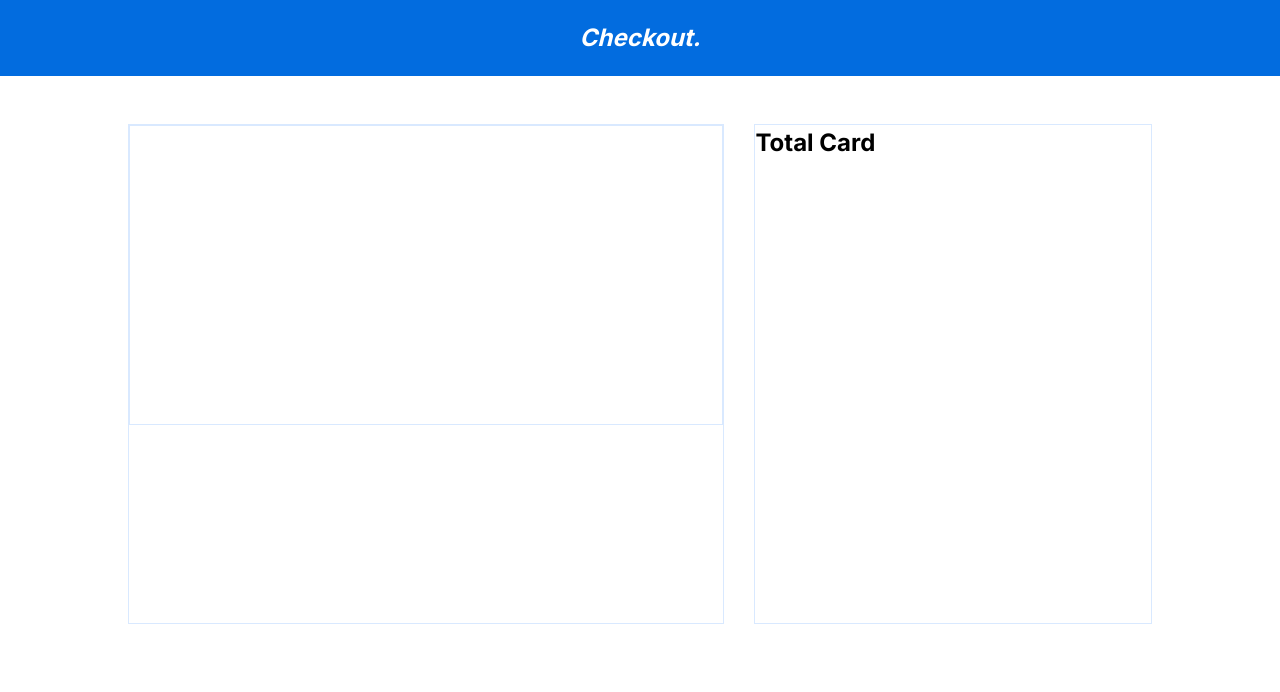
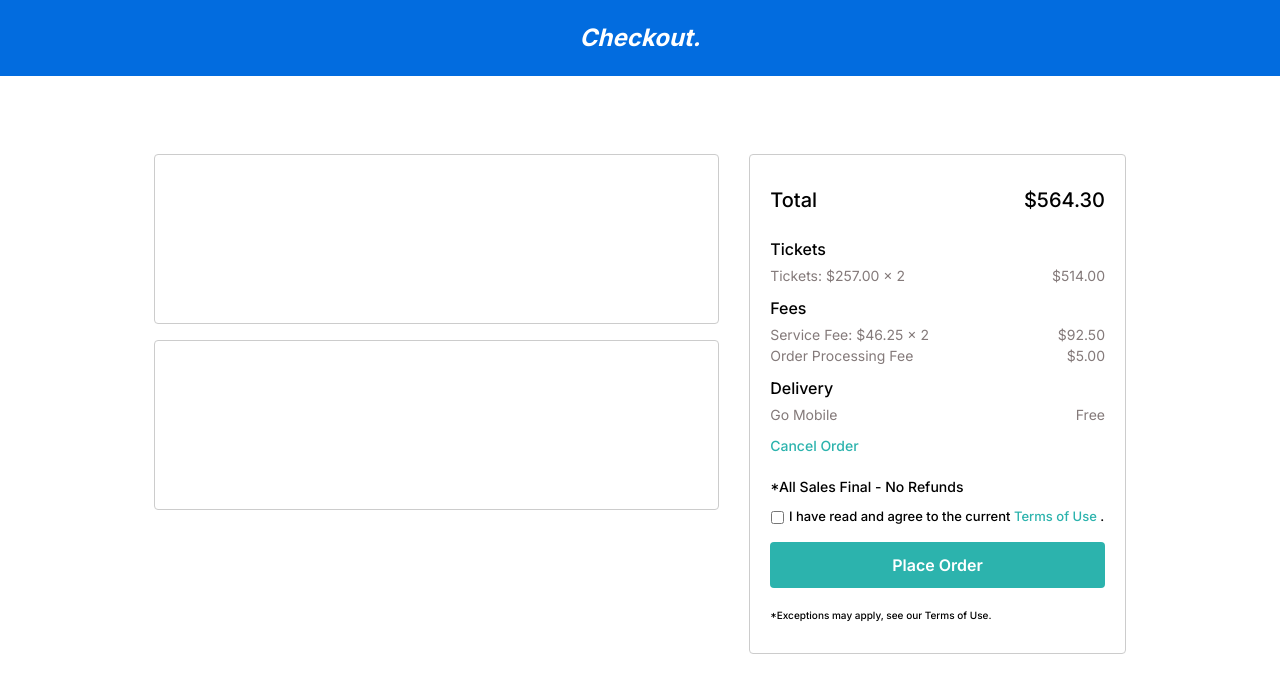
Before and after one commit to joshtom/ticketing-system, a React (Create React App) app: page /checkout in a window 1280 px wide. Shown: the top 692 px of the page. Built offline with nearby package versions, Linux system fonts and the light colour scheme.

Commit message:
Complete total section

```diff
--- a/src/components/Button/Button.module.scss
+++ b/src/components/Button/Button.module.scss
@@ -28,6 +28,7 @@
   }
   &:hover,
   &:focus-within {
-    transform: translateY(-2px);
+    transform: translateY(-3px);
+    opacity: 0.7;
   }
 }
--- a/src/pages/Checkout/Checkout.module.scss
+++ b/src/pages/Checkout/Checkout.module.scss
@@ -2,34 +2,117 @@
 .Checkout {
   width: 100%;
   background: transparent;
-  height: 80vh;
 
   &__container {
     width: 100%;
+    max-width: 1036px;
     height: auto;
     background-color: transparent;
     display: grid;
     grid-template-columns: 1.5fr 1fr;
     gap: 30px;
-    margin-top: 2rem;
-    padding: 1rem 8rem;
+    margin: 46px auto 28px;
+    padding: 2rem;
     &--payment {
       width: 100%;
       height: 500px;
-      border: 1px solid $primary-light;
+      border-radius: 4px;
       display: flex;
       flex-direction: column;
 
       & .delivery {
         width: 100%;
-        height: 300px;
-        border: 1px solid $primary-light;
+        height: 170px;
+        border: 1px solid $secondary;
+        border-radius: 4px;
+        margin-bottom: 1rem;
+      }
+
+      & .payment {
+        width: 100%;
+        height: 170px;
+        border: 1px solid $secondary;
+        border-radius: 4px;
+        margin-bottom: 1rem;
       }
     }
     &--total {
       width: 100%;
-      height: 500px;
-      border: 1px solid $primary-light;
+      height: auto;
+      border: 1px solid $secondary;
+      border-radius: 4px;
+      padding: 20px;
+      display: flex;
+      flex-direction: column;
+      justify-content: center;
+
+      &-header {
+        display: flex;
+        justify-content: space-between;
+        font-size: 20px;
+        font-weight: 500;
+      }
+      &-main {
+        padding-left: 0;
+        margin-top: 1.4rem;
+        li {
+          aside {
+            font-weight: 500;
+          }
+          section {
+            display: flex;
+            flex-wrap: wrap;
+            justify-content: space-between;
+            margin-top: 4px;
+            margin-bottom: 10px;
+            font-size: 14px;
+            color: $a-link-dark;
+          }
+          &:nth-child(2) {
+            section:last-child {
+              margin-top: -10px;
+            }
+          }
+        }
+      }
+      & .cancel-order {
+        text-decoration: none;
+        color: $a-link;
+        font-size: 14px;
+        font-weight: 500;
+      }
+      &-form {
+        display: flex;
+        flex-direction: column;
+        margin-top: 20px;
+        font-weight: 500;
+        font-size: 14px;
+
+        & label {
+          display: flex;
+          font-size: 13px;
+          justify-content: center;
+          align-items: center;
+          gap: 5px;
+          margin-top: 10px;
+          margin-bottom: 15px;
+          & p {
+            & a {
+              color: $a-link;
+              text-decoration: none;
+            }
+          }
+        }
+
+        & button {
+          background-color: $a-link;
+        }
+      }
+      & h6 {
+        font-size: 10px;
+        margin-top: 20px;
+        font-weight: 500;
+      }
     }
   }
 }
--- a/src/pages/Checkout/Checkout.tsx
+++ b/src/pages/Checkout/Checkout.tsx
@@ -1,6 +1,10 @@
+import { useState } from "react";
+import Button from "../../components/Button/Button";
+import { Link } from "react-router-dom";
 import Header from "../../components/Header/Header";
 import Styles from "./Checkout.module.scss";
 function Checkout() {
+  const [showTotalCard, setShowTotalCard] = useState<Boolean>(false);
   return (
     <div className={Styles["Checkout"]}>
       <Header title="Checkout." />
@@ -10,7 +14,57 @@ function Checkout() {
           <div className={Styles["payment"]}></div>
         </section>
         <section className={Styles["Checkout__container--total"]}>
-          <h1>Total Card</h1>
+          <header className={Styles["Checkout__container--total-header"]}>
+            <p>Total</p>
+            <p>$564.30</p>
+          </header>
+          <ul className={Styles["Checkout__container--total-main"]}>
+            <li>
+              <aside>Tickets</aside>
+              <section>
+                <p>Tickets: $257.00 x 2</p>
+                <p>$514.00</p>
+              </section>
+            </li>
+            <li>
+              <aside>Fees</aside>
+              <section>
+                <p>Service Fee: $46.25 x 2</p>
+                <p>$92.50</p>
+              </section>
+              <section>
+                <p>Order Processing Fee</p>
+                <p>$5.00</p>
+              </section>
+            </li>
+            <li>
+              <aside>Delivery</aside>
+              <section>
+                <p>Go Mobile</p>
+                <p>Free</p>
+              </section>
+            </li>
+          </ul>
+
+          <Link to="#" onClick={() => true} className={Styles["cancel-order"]}>
+            {" "}
+            Cancel Order{" "}
+          </Link>
+          <form className={Styles["Checkout__container--total-form"]}>
+            *All Sales Final - No Refunds
+            <label>
+              <input type="checkbox" />
+              <p>
+                I have read and agree to the current{" "}
+                <Link to="/#"> Terms of Use </Link>.
+              </p>
+            </label>
+            <Button type="submit" label="place-order" handleClick={() => true}>
+              {" "}
+              Place Order{" "}
+            </Button>
+          </form>
+          <h6>*Exceptions may apply, see our Terms of Use.</h6>
         </section>
       </div>
     </div>
--- a/src/styles/_global.scss
+++ b/src/styles/_global.scss
@@ -6,6 +6,9 @@ $primary: rgb(2, 108, 223);
 $primary-dark: #095ecf;
 $primary-light: #006dff26;
 $white: #fff;
+$text-light: rgb(38, 38, 38);
+$a-link: rgb(44, 179, 173);
+$a-link-dark: #847a7a;
 $success: rgb(20, 128, 22);
 $danger: rgb(217, 58, 58);
 $loading: rgba(2, 108, 223, 0.6);
```
